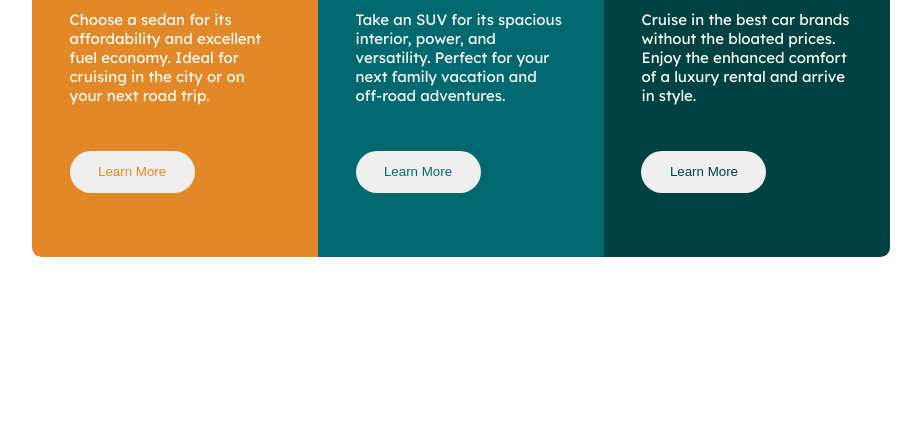
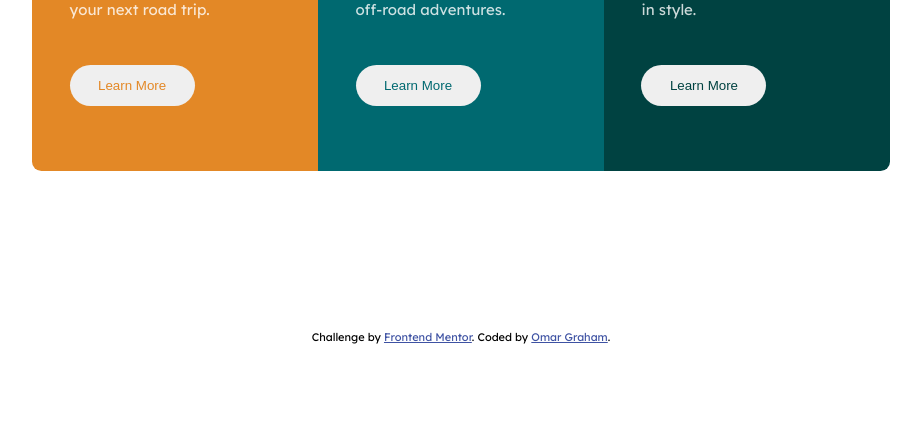
Before and after one commit to omar-p-graham/three-column-card-component, a plain HTML site: page index.html in a window 1280 px wide. Shown: the part 377-800 px from the top of the page, without its empty margins (179-1100 px from the left). Drawn offline with Linux system fonts and the light colour scheme.

Commit message:
Updated stylesheet

```diff
--- a/scss/includes/_colors.scss
+++ b/scss/includes/_colors.scss
@@ -3,5 +3,6 @@
     --dark-cyan: hsl(184, 100%, 22%);
     --very-dark-cyan: hsl(179, 100%, 13%);
     --white: hsl(0,0%,100%);
+    --white-pale: hsla(0,0%,100%,.8);
     --attribution-blue: hsl(228, 45%, 44%);
 }
--- a/scss/style.scss
+++ b/scss/style.scss
@@ -11,7 +11,6 @@ body{
     font-family: $lexend-deca;
     font-size: f.calcRem(15);
     height: 100vh;
-    //overflow-x: hidden;
 
     @media (max-width: f.calcEm(992)) {
         height: 100%;
@@ -89,6 +88,7 @@ main{
             text-transform: uppercase;
             font-size: f.calcRem(40);
         }
+        p{color: var(--white-pale);}
         button{
             width: f.calcEm(150);
             height: f.calcEm(50);
@@ -99,5 +99,5 @@ main{
     }
 }
 
-.attribution {font-size: 11px; text-align: center; display: none;}
+.attribution {font-size: 11px; text-align: center;}
 .attribution a {color: var(--attribution-blue);}
```
Also changed, not shown: dist/style.css, 1 other file.
